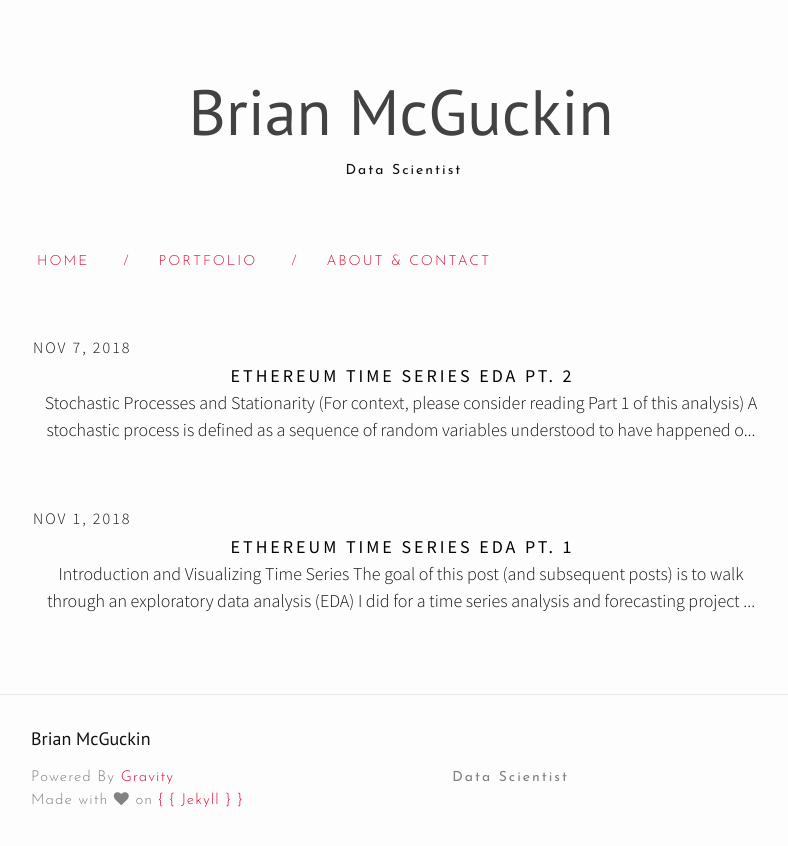
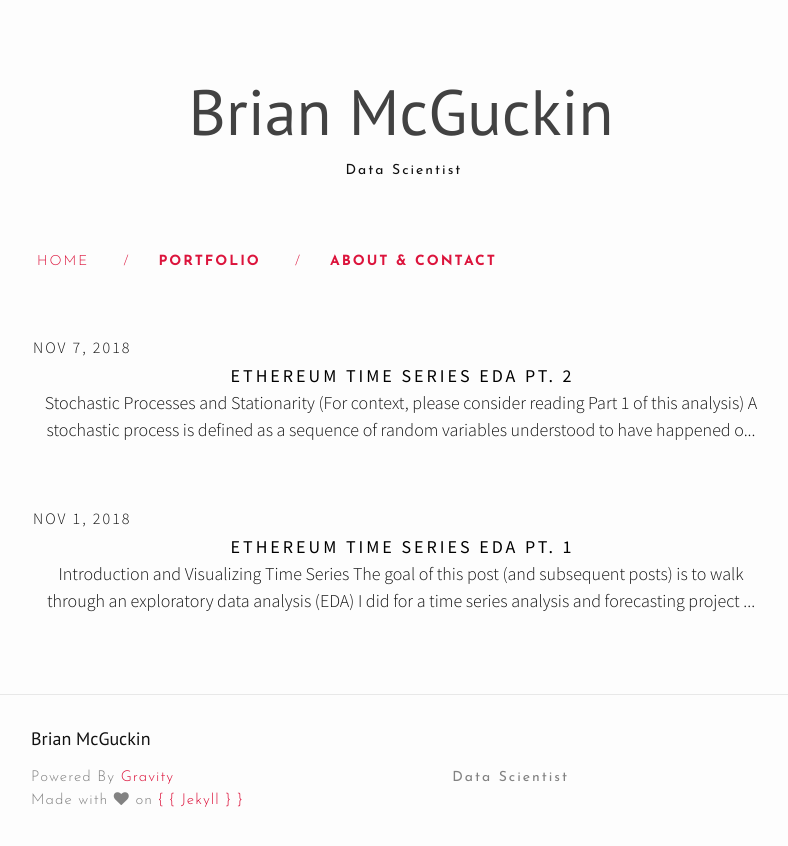
Before and after one commit to brianmcguckin/brianmcguckin.github.io, a Jekyll site: the page built from index.html, in a window 1280 px wide. Shown: the top 846 px of the page, without its empty margins (239-1027 px from the left). Built offline with Jekyll 4.4.1, drawn with Linux system fonts in a browser that asks for light colours; nearby versions of some CDN libraries; the list of posts is cut into pages by our own code.

Commit message:
bold links?

```diff
--- a/_includes/header.html
+++ b/_includes/header.html
@@ -13,7 +13,7 @@
     {% for sitePage in sorted_pages %}
       {% if sitePage.title %}
 
-      <span class="exclamationMark">/</span><a class="page-link" href="{{sitePage.url | prepend: site.baseurl }}" style="text-align:center">{{sitePage.title}}</a>
+      <span class="exclamationMark">/</span><a class="page-link" href="{{sitePage.url | prepend: site.baseurl }}" style="font-weight:bold">{{sitePage.title}}</a>
       {% endif %}
     {% endfor %}
   </div>
```
